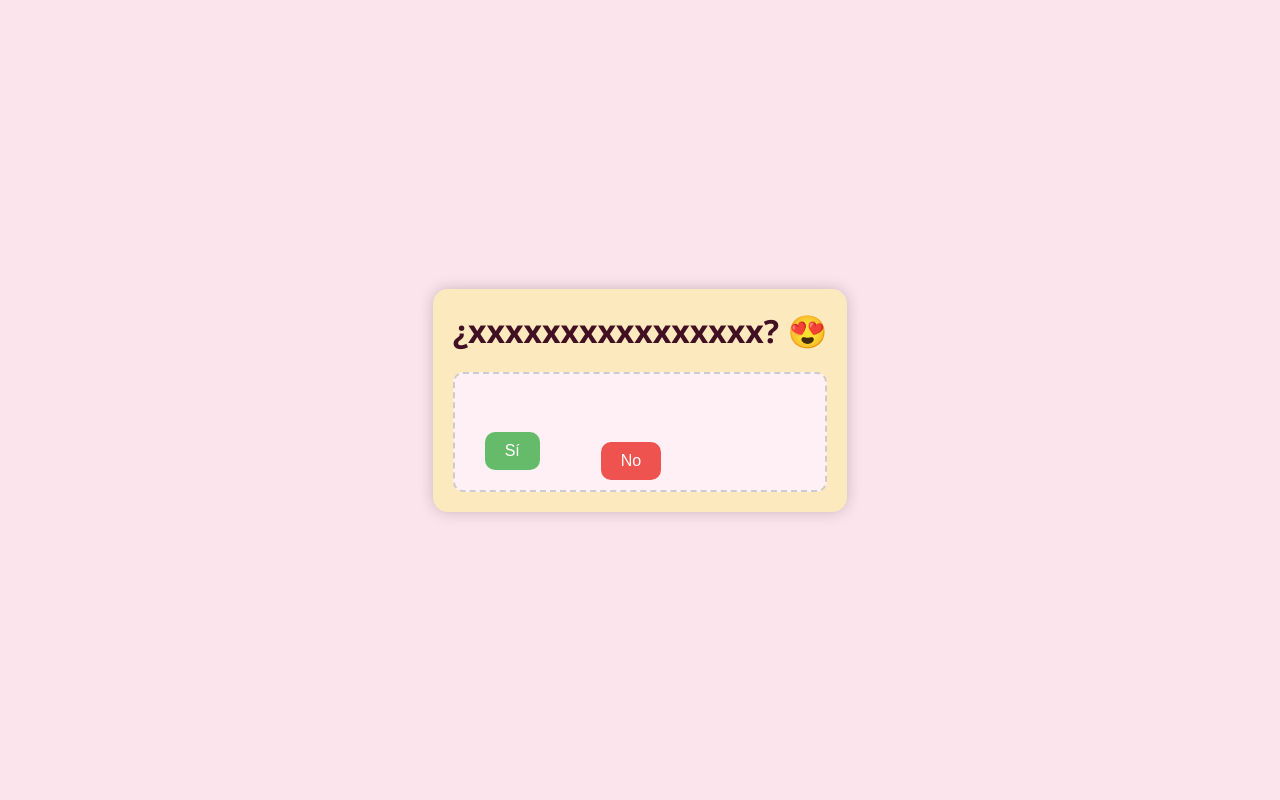
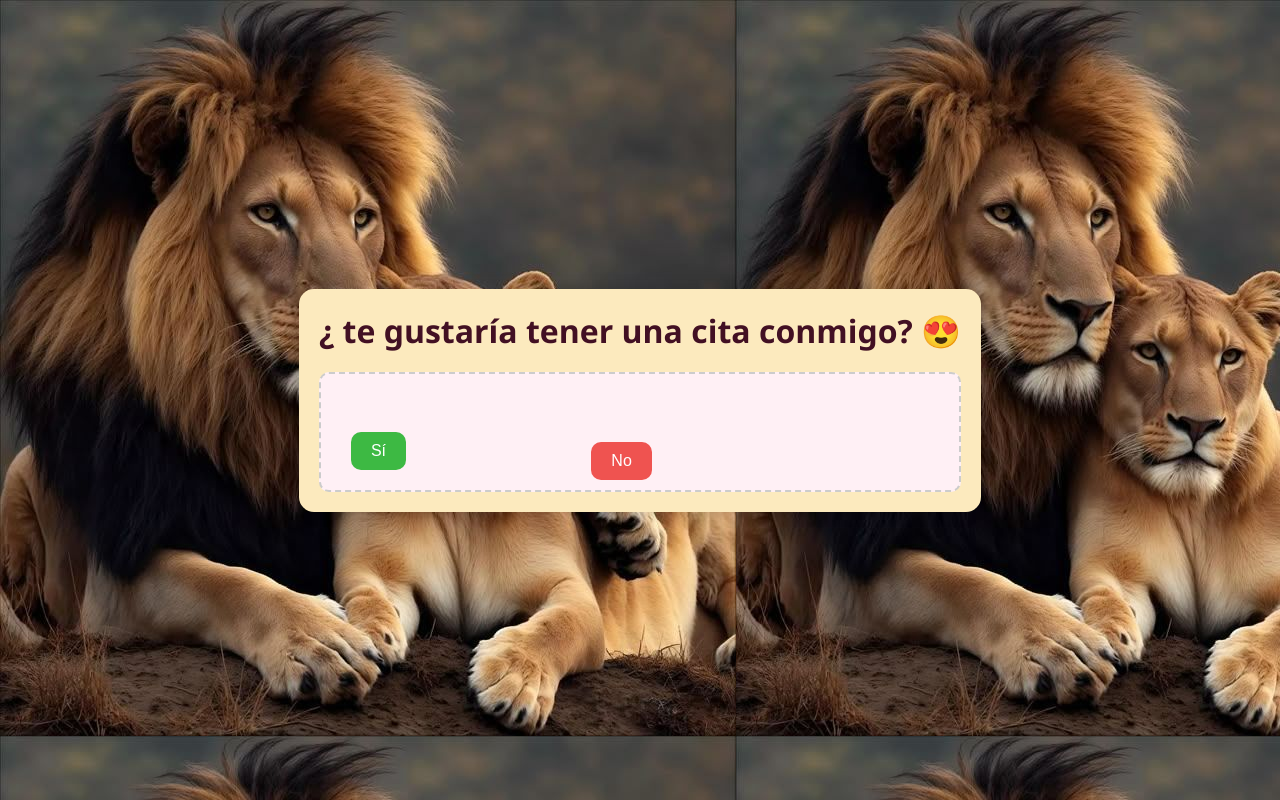
Before and after one commit to Enzo-sash/proyecto-cita, a plain HTML site: page index.html in a window 1280 px wide. Drawn offline with Linux system fonts and the light colour scheme.

Commit message:
agregue el fondo de pantalla

```diff
--- a/codigo.css
+++ b/codigo.css
@@ -8,18 +8,21 @@ body, html {
   height: 100%;
   width: 100%;
   font-family: 'Segoe UI', sans-serif;
+
 }
+
+
 
 .container {
   height: 100vh;
   display: flex;
   justify-content: center;
   align-items: center;
-  background: #fce4ec;
+  background: #0a3b64;
+ background-image: url(../imagenes/descarga.jpg);
 }
 
 .card {
-background-image: url(imagenes/descarga.jpg);
   background-size: cover;
   background-position: center;
   border-radius: 15px;
@@ -59,7 +62,7 @@ button {
 }
 
 #yesBtn {
-  background-color: #66bb6a;
+  background-color: #3db943;
   color: white;
   left: 30px;
   bottom: 20px;
--- a/codigo.js
+++ b/codigo.js
@@ -30,7 +30,7 @@ yesBtn.addEventListener('click', () => {
     yesBtn.classList.remove('bounce');
   }, 600);
 
-  alert('Sabía que ibas a aceptar, no te arrepentirás.');
+  alert('Sabía que ibas a aceptar, no te arrepentirás 👌😁.');
 
   form.style.display = 'block';        // Mostrar formulario
   container.style.display = 'none';    // Ocultar botones
@@ -46,7 +46,7 @@ form.addEventListener('submit', (e) => {
 
   const message = `¡Hola! 😊\n\nCITA ACEPTADA! 😍 .  MIS RESPUESTAS :\n📅 Fecha: ${date}\n📍 Lugar: ${place}\n💬 Comentario: ${comments}`;
 
-  const phoneNumber = '51995204159'; // <-- Reemplaza con TU número de WhatsApp
+  const phoneNumber = '51995204159';
 
   const whatsappURL = `https://wa.me/${phoneNumber}?text=${encodeURIComponent(message)}`;
 
--- a/index.html
+++ b/index.html
@@ -18,7 +18,7 @@
 
 <!-- Formulario que aparece al aceptar -->
 
-   <h1>¿xxxxxxxxxxxxxxxx? 😍</h1>
+   <h1>¿ te gustaría tener una cita conmigo? 😍</h1>
 <form id="extraForm">
   <h2>¡Genial! Cuéntame un poco más</h2>
 
```
